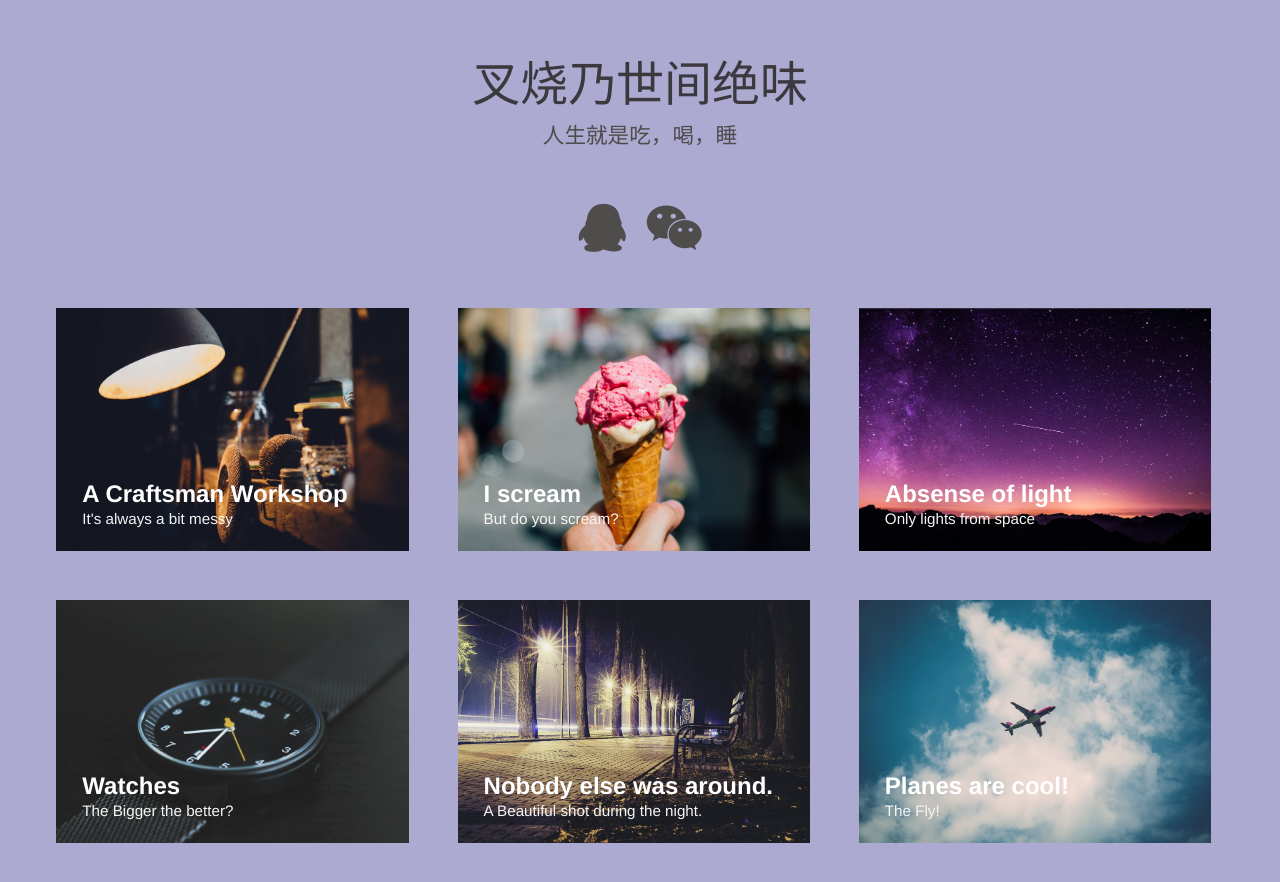
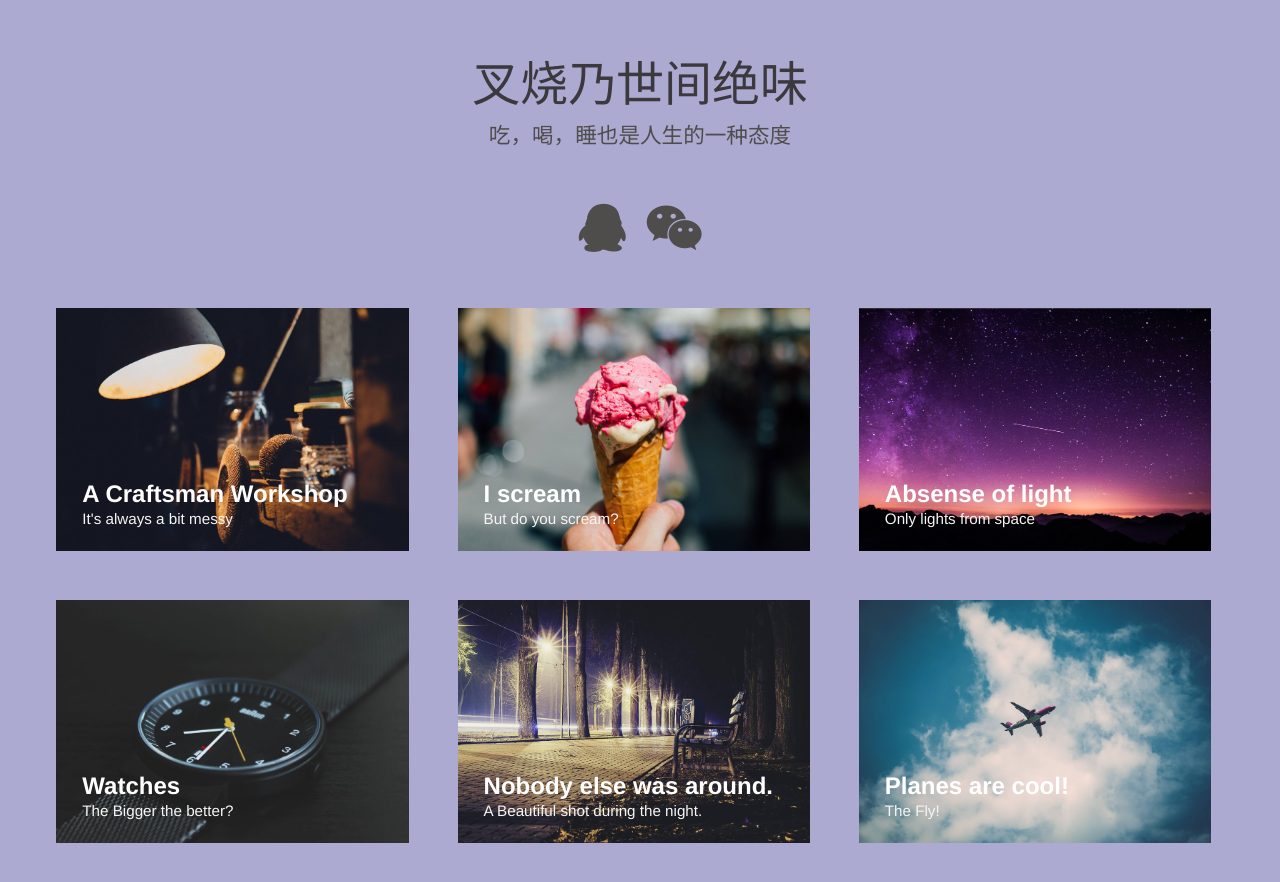
Before and after one commit to foursleep/foursleep.github.io, a Jekyll site: the page built from index.html, in a window 1280 px wide. Shown: the top 882 px of the page. Built offline with Jekyll 4.4.1, drawn with Linux system fonts in a browser that asks for light colours; comment, search, counter and statistics services are not loaded.

Commit message:
Add files via upload

```diff
--- a/index.html
+++ b/index.html
@@ -28,7 +28,7 @@ layout: compress
 <body class="body">
 <div class="container">
     <header class="header">
-        <h1>叉烧乃世间绝味<span>人生就是吃，喝，睡</span></h1>
+        <h1>叉烧乃世间绝味<span>吃，喝，睡也是人生的一种态度</span></h1>
         <nav class="links">
             <a href="#"><i class="fa fa-qq fa-3x"></i></a>
             <a href="#"><i class="fa fa-weixin fa-3x"></i></a>
```
